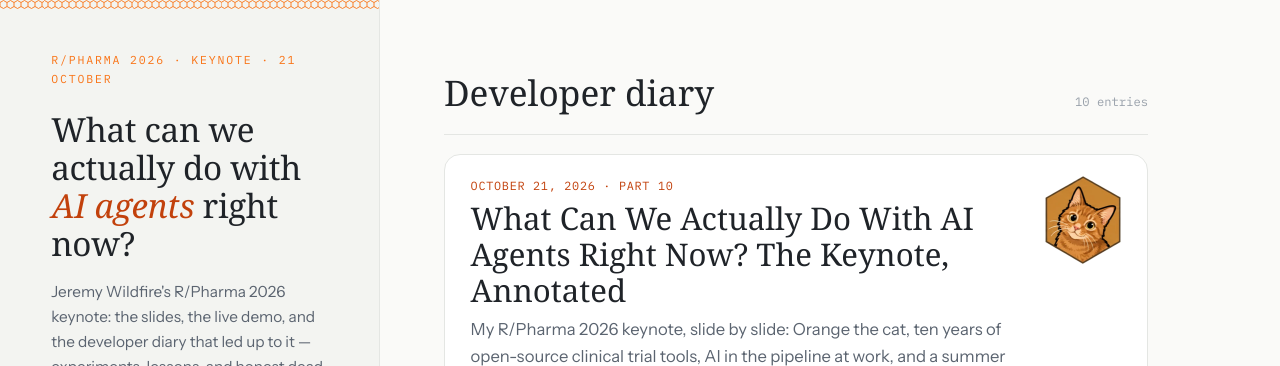
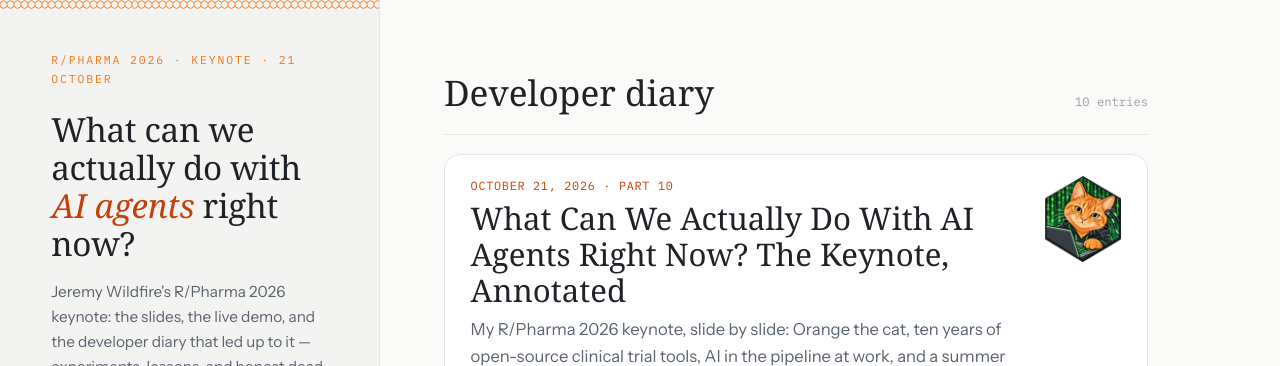
Before and after one commit to jwildfire/jwildfire.github.io, a Jekyll site: the page keynote/index.html, which Jekyll copies as it is, in a window 1280 px wide. Shown: the top 366 px of the page. Built offline with Jekyll 4.4.1, drawn with Linux system fonts in a browser that asks for light colours; some web fonts are replaced.

Commit message:
keynote page: the talk's card carries Hacker Orange's hex
Jeremy: "use hacker orange for the keynote hex." A 176px copy in keynote/assets/hex/sm/.

Co-Authored-By: Claude Opus 5.5 <noreply@anthropic.com>

```diff
--- a/keynote/index.html
+++ b/keynote/index.html
@@ -179,7 +179,7 @@
       </div>
 
       <article class="card has-hex">
-        <img class="hex" src="/keynote/assets/hex/sm/orange.png" alt="" width="76" height="88">
+        <img class="hex" src="/keynote/assets/hex/sm/orange-hacker.png" alt="" width="76" height="86">
         <p class="date">October 21, 2026 · Part 10</p>
         <h3><a href="/2026/10/21/rpharma-2026-keynote-annotated.html">What Can We Actually Do With AI Agents Right Now? The Keynote, Annotated</a></h3>
         <p class="excerpt">My R/Pharma 2026 keynote, slide by slide: Orange the cat, ten years of open-source clinical trial tools, AI in the pipeline at work, and a summer of experiments at the AI frontier.</p>
```
Also changed, not shown: keynote/assets/hex/sm/orange-hacker.png (added).
